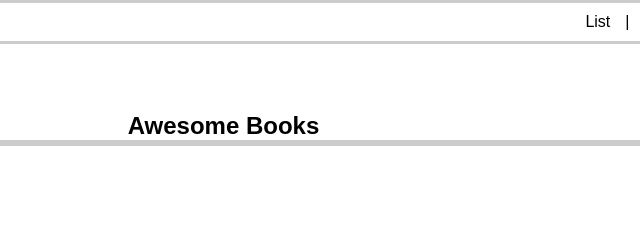
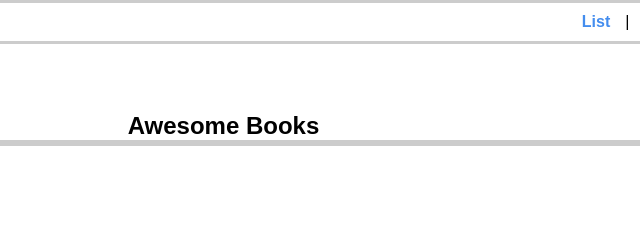
Before and after one commit to codedit334/Modude2-Awsome-Books, a website: page index.html in a window 1280 px wide. Shown: the top 240 px of the page, 419-1059 px from the left. Drawn offline with Linux system fonts and the light colour scheme.

Commit message:
NavBar:Make List active by default

```diff
--- a/index.html
+++ b/index.html
@@ -17,7 +17,7 @@
         <nav>
             <span class="logo">Awesome Books</span>
             <ul class="menu">
-                <li data-target ='book-section'class="nav-list">List</li>
+                <li data-target ='book-section'class="nav-list active">List</li>
                 <li>|</li>
                 <li data-target ='add-book-section'class="nav-add">Add new</li>
                 <li>|</li>
```
